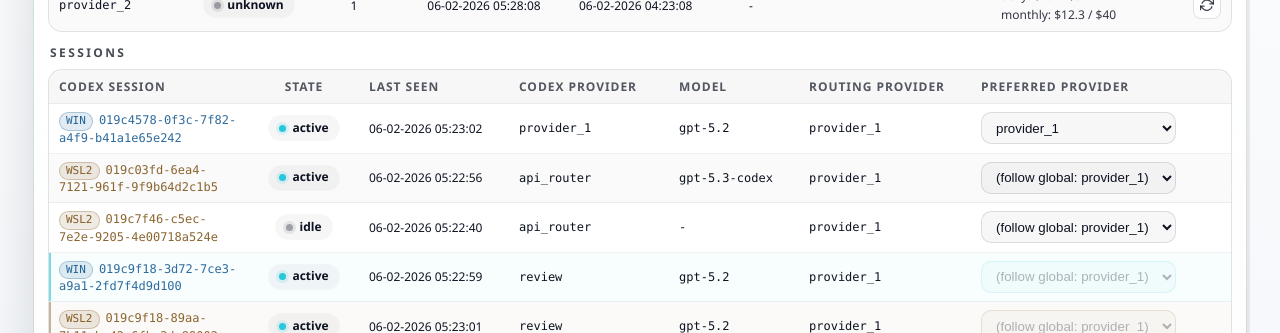
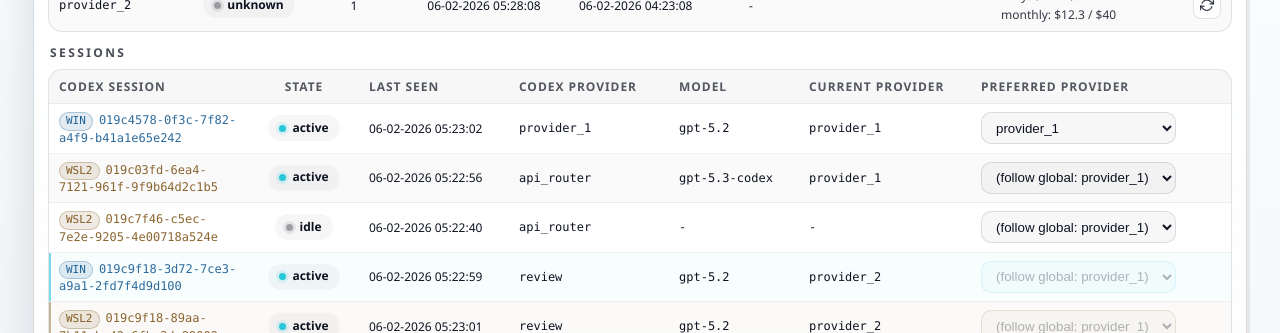
Before and after one commit to yiyousiow000814/API-Router, a React (Vite) app: page / in a window 1280 px wide. Shown: the part 467-800 px from the top of the page. Built offline with nearby package versions, Linux system fonts and the light colour scheme.

Commit message:
fix: show current provider (#104)
* fix: show session current provider instead of preferred

* fix: validate current provider against config

* fix: keep last routed provider without ttl

```diff
--- a/src/ui/components/SessionsTable.tsx
+++ b/src/ui/components/SessionsTable.tsx
@@ -13,6 +13,8 @@ type SessionRow = {
   last_seen_unix_ms: number
   active: boolean
   preferred_provider?: string | null
+  current_provider?: string | null
+  current_reason?: string | null
   verified?: boolean
   is_agent?: boolean
   is_review?: boolean
@@ -108,7 +110,7 @@ export function SessionsTable({
           <th style={{ width: 150 }}>Last seen</th>
           <th style={{ width: 160 }}>Codex provider</th>
           <th style={{ width: 130 }}>Model</th>
-          <th>Routing provider</th>
+          <th>Current provider</th>
           <th style={{ width: 260 }}>Preferred provider</th>
         </tr>
       </thead>
@@ -118,7 +120,7 @@ export function SessionsTable({
             {verifiedRows.length ? (
               verifiedRows.map((s) => {
                 const verified = s.verified !== false
-                const routingTarget = s.preferred_provider ?? globalPreferred
+                const currentProvider = s.current_provider ?? '-'
                 const codexSession = codexSessionIdOnly(s.codex_session_id)
                 const wt = s.wt_session ?? '-'
                 const isAgent = s.is_agent === true
@@ -158,7 +160,7 @@ export function SessionsTable({
                     <td>{fmtWhen(s.last_seen_unix_ms)}</td>
                     <td className="aoSessionsMono">{codexProvider}</td>
                     <td className="aoSessionsMono">{modelName}</td>
-                    <td className="aoSessionsMono">{routingTarget}</td>
+                    <td className="aoSessionsMono" title={s.current_reason ?? ''}>{currentProvider}</td>
                     <td>
                       <select
                         className="aoSelect"
@@ -227,7 +229,7 @@ export function SessionsTable({
                 </tr>
                 {unverifiedRows.map((s) => {
                   const verified = s.verified !== false
-                  const routingTarget = s.preferred_provider ?? globalPreferred
+                  const currentProvider = s.current_provider ?? '-'
                   const codexSession = codexSessionIdOnly(s.codex_session_id)
                   const wt = s.wt_session ?? '-'
                   const isAgent = s.is_agent === true
@@ -267,7 +269,7 @@ export function SessionsTable({
                       <td>{fmtWhen(s.last_seen_unix_ms)}</td>
                       <td className="aoSessionsMono">{codexProvider}</td>
                       <td className="aoSessionsMono">{modelName}</td>
-                      <td className="aoSessionsMono">{routingTarget}</td>
+                      <td className="aoSessionsMono" title={s.current_reason ?? ''}>{currentProvider}</td>
                       <td>
                         <select
                           className="aoSelect"
--- a/src/ui/devMockData.ts
+++ b/src/ui/devMockData.ts
@@ -144,6 +144,8 @@ export const devStatus: Status = {
       last_seen_unix_ms: DEV_NOW - 6000,
       active: true,
       preferred_provider: 'provider_1',
+      current_provider: 'provider_1',
+      current_reason: 'preferred_healthy',
       verified: true,
       is_agent: false,
     },
@@ -157,6 +159,8 @@ export const devStatus: Status = {
       last_seen_unix_ms: DEV_NOW - 12000,
       active: true,
       preferred_provider: null,
+      current_provider: 'provider_1',
+      current_reason: 'preferred_healthy',
       verified: true,
       is_agent: false,
     },
@@ -170,6 +174,8 @@ export const devStatus: Status = {
       last_seen_unix_ms: DEV_NOW - 28000,
       active: false,
       preferred_provider: null,
+      current_provider: null,
+      current_reason: null,
       verified: true,
       is_agent: false,
     },
@@ -183,6 +189,8 @@ export const devStatus: Status = {
       last_seen_unix_ms: DEV_NOW - 42000,
       active: false,
       preferred_provider: null,
+      current_provider: null,
+      current_reason: null,
       verified: false,
       is_agent: false,
     },
@@ -196,6 +204,8 @@ export const devStatus: Status = {
       last_seen_unix_ms: DEV_NOW - 51000,
       active: false,
       preferred_provider: null,
+      current_provider: null,
+      current_reason: null,
       verified: false,
       is_agent: false,
     },
@@ -209,6 +219,8 @@ export const devStatus: Status = {
       last_seen_unix_ms: DEV_NOW - 9000,
       active: true,
       preferred_provider: null,
+      current_provider: 'provider_2',
+      current_reason: 'preferred_unhealthy',
       verified: true,
       is_agent: true,
       is_review: true,
@@ -223,6 +235,8 @@ export const devStatus: Status = {
       last_seen_unix_ms: DEV_NOW - 7000,
       active: true,
       preferred_provider: null,
+      current_provider: 'provider_2',
+      current_reason: 'preferred_unhealthy',
       verified: true,
       is_agent: true,
       is_review: true,
--- a/src/ui/types.ts
+++ b/src/ui/types.ts
@@ -33,6 +33,8 @@ export type Status = {
     last_seen_unix_ms: number
     active: boolean
     preferred_provider?: string | null
+    current_provider?: string | null
+    current_reason?: string | null
     verified?: boolean
     is_agent?: boolean
     is_review?: boolean
```
Also changed, not shown: 1 other file (tests, documents, lock files or other folders).
